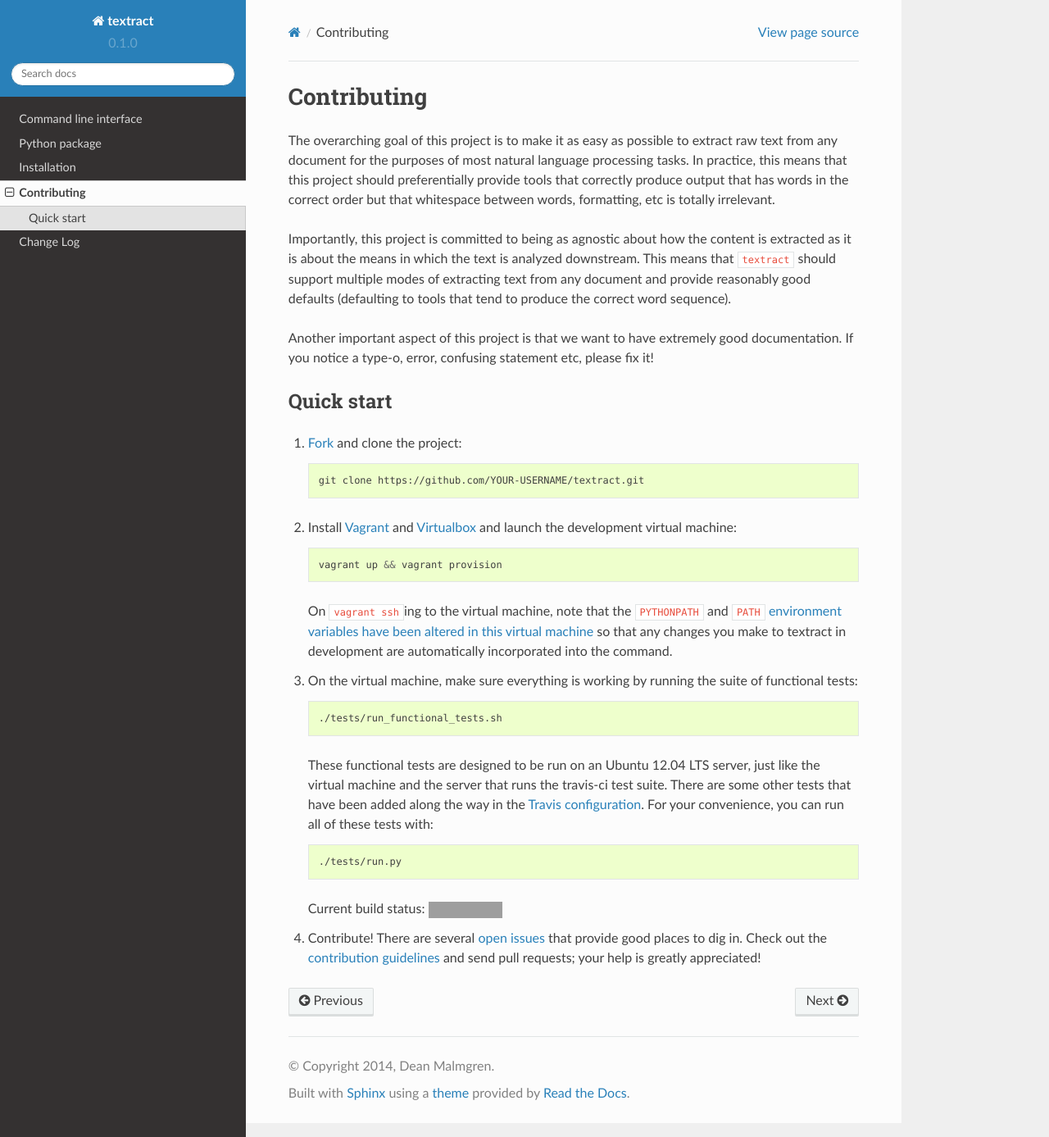
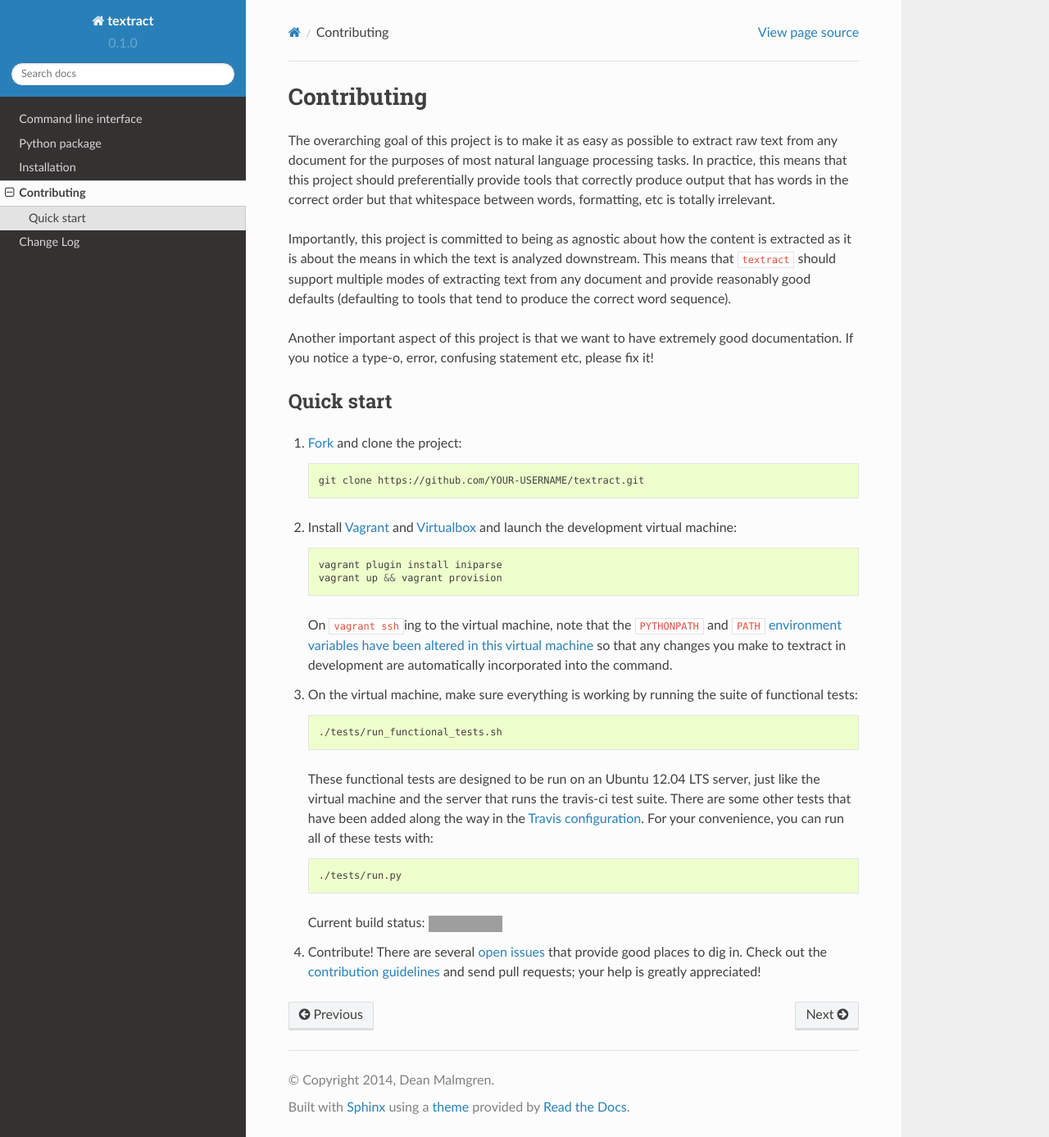
Before and after one commit to deanmalmgren/textract, a Sphinx documentation site: the page built from docs/contributing.rst, in a window 1280 px wide and 1387 px high. Shown: the whole window at 82% size. Built offline with Sphinx 7.4.7 and the Read the Docs theme 2.0.0, drawn with Linux system fonts in a browser that asks for light colours; grey boxes are pictures that could not be loaded.

Commit message:
adding iniparse installation instructions to docs

```diff
--- a/docs/contributing.rst
+++ b/docs/contributing.rst
@@ -40,6 +40,7 @@ Quick start
 
    .. code-block:: bash
 
+        vagrant plugin install iniparse
         vagrant up && vagrant provision
 
    On ``vagrant ssh``\ ing to the virtual machine, note that the
```
